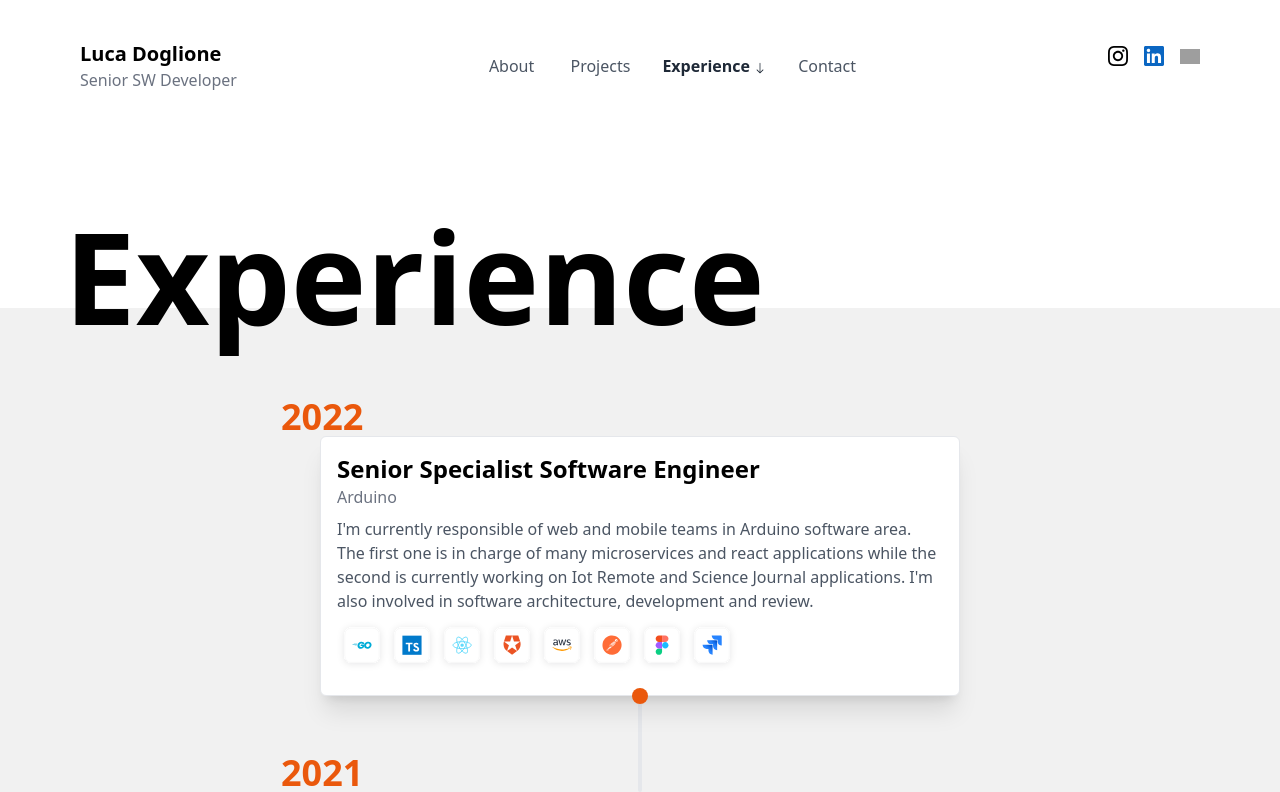
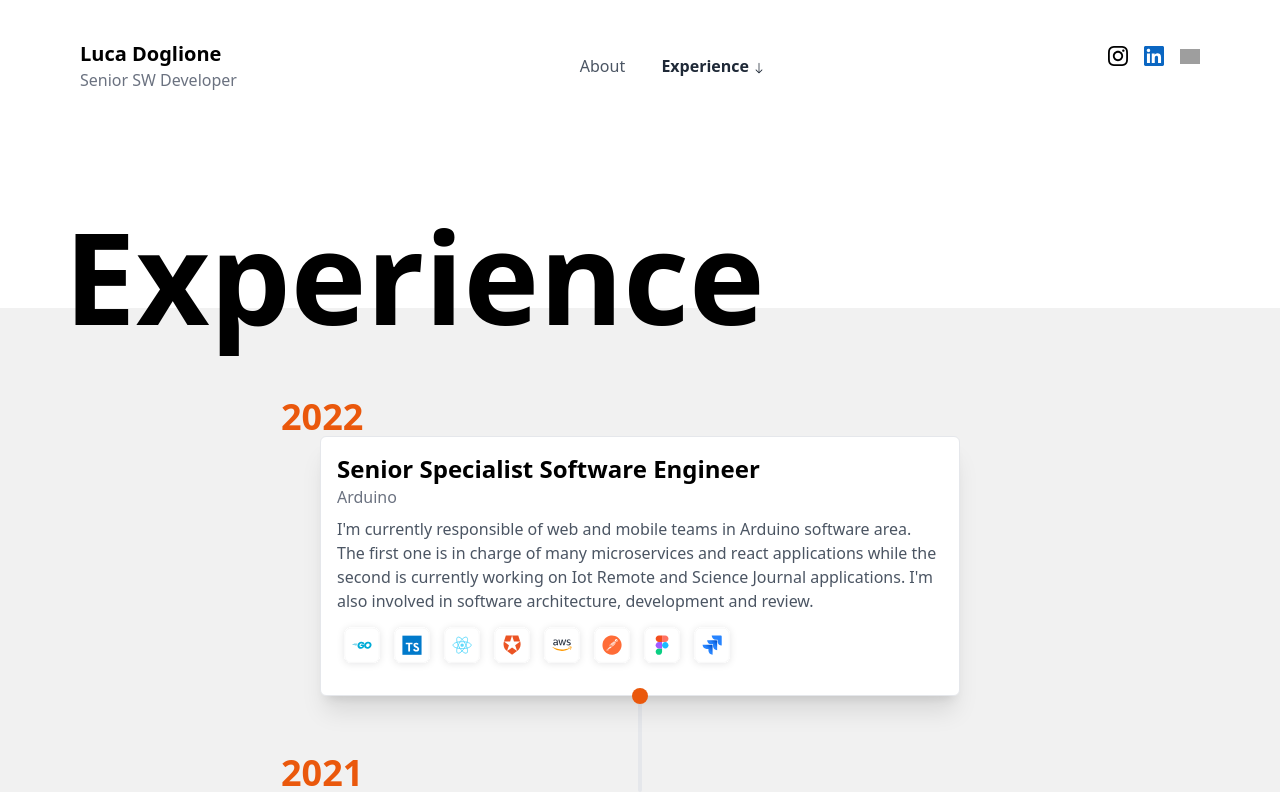
Before and after one commit to lukdog/lukdog.github.io, a Next.js app: page /experience in a window 1280 px wide. Shown: the top 792 px of the page. Built offline with nearby package versions, Linux system fonts and the light colour scheme; grey boxes are pictures that could not be loaded.

Commit message:
Removing not used links

```diff
--- a/components/footer.tsx
+++ b/components/footer.tsx
@@ -18,10 +18,12 @@ export default function Footer({ name, socialLinks }: FooterProps) {
           </div>
           <div>
             <div>
-              Thanks to
               <div className="inline-block transform transition duration-300 hover:-rotate-3 hover:scale-110">
-                <Link className="rounded-md px-2 py-1 hover:bg-red-500  hover:text-gray-50" href="https://manuarora.in">
-                  Manu Arora
+                <Link
+                  className="rounded-md px-2 py-1 hover:bg-red-500  hover:text-gray-50"
+                  href="https://github.com/lukdog/lukdog.github.io"
+                >
+                  Project & Credits
                 </Link>
               </div>
             </div>
--- a/components/navbar.tsx
+++ b/components/navbar.tsx
@@ -56,32 +56,6 @@ export default function Navbar({ name, role, socialLinks, className }: NavbarPro
               )}
             </span>
           </Link>
-          <Link href="/projects">
-            <span
-              className={`text-base  ${
-                router.asPath === '/projects'
-                  ? 'font-bold text-gray-800 dark:text-gray-400'
-                  : 'font-normal text-gray-600 dark:text-gray-300 '
-              }`}
-            >
-              Projects
-              {router.asPath === '/projects' && (
-                <svg
-                  xmlns="http://www.w3.org/2000/svg"
-                  width="16"
-                  height="16"
-                  fill="currentColor"
-                  className="bi bi-arrow-down inline-block h-3 w-3"
-                  viewBox="0 0 16 16"
-                >
-                  <path
-                    fillRule="evenodd"
-                    d="M8 1a.5.5 0 0 1 .5.5v11.793l3.146-3.147a.5.5 0 0 1 .708.708l-4 4a.5.5 0 0 1-.708 0l-4-4a.5.5 0 0 1 .708-.708L7.5 13.293V1.5A.5.5 0 0 1 8 1z"
-                  />
-                </svg>
-              )}
-            </span>
-          </Link>
           <Link href="/experience">
             <span
               className={`text-base  ${
@@ -108,32 +82,6 @@ export default function Navbar({ name, role, socialLinks, className }: NavbarPro
               )}
             </span>
           </Link>
-          <Link href="/contact">
-            <span
-              className={`text-base  ${
-                router.asPath === '/contact'
-                  ? 'font-bold text-gray-800 dark:text-gray-400'
-                  : 'font-normal text-gray-600 dark:text-gray-300 '
-              }`}
-            >
-              Contact
-              {router.asPath === '/contact' && (
-                <svg
-                  xmlns="http://www.w3.org/2000/svg"
-                  width="16"
-                  height="16"
-                  fill="currentColor"
-                  className="bi bi-arrow-down inline-block h-3 w-3"
-                  viewBox="0 0 16 16"
-                >
-                  <path
-                    fillRule="evenodd"
-                    d="M8 1a.5.5 0 0 1 .5.5v11.793l3.146-3.147a.5.5 0 0 1 .708.708l-4 4a.5.5 0 0 1-.708 0l-4-4a.5.5 0 0 1 .708-.708L7.5 13.293V1.5A.5.5 0 0 1 8 1z"
-                  />
-                </svg>
-              )}
-            </span>
-          </Link>
         </div>
         {socialLinks && <SocialsWidget socials={socialLinks} height={20} width={20} className="space-x-4" />}
       </div>
@@ -141,14 +89,8 @@ export default function Navbar({ name, role, socialLinks, className }: NavbarPro
         <Link href="/about">
           <span className="text-base font-normal text-gray-600 dark:text-gray-300">About</span>
         </Link>
-        <Link href="/projects">
-          <span className="text-base font-normal text-gray-600 dark:text-gray-300">Projects</span>
-        </Link>
         <Link href="/experience">
           <span className="text-base font-normal text-gray-600 dark:text-gray-300">Experience</span>
-        </Link>
-        <Link href="/contact">
-          <span className="text-base font-normal text-gray-600 dark:text-gray-300">Contact</span>
         </Link>
       </div>
     </div>
```
